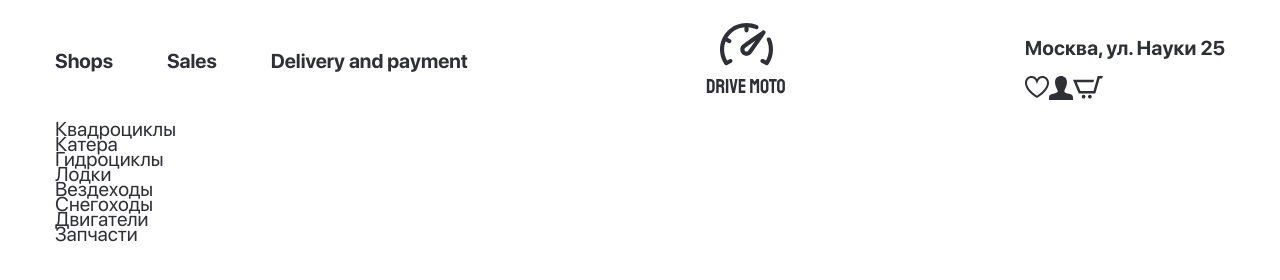
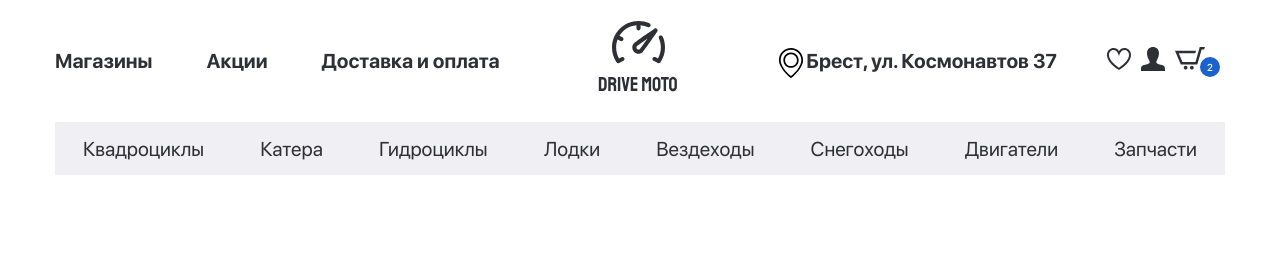
Before and after one commit to AntiHero/OnlineShop, a website: page index.html in a window 1280 px wide. Drawn offline with nearby package versions, Linux system fonts and the light colour scheme.

Commit message:
style: header section + badges add to README

```diff
--- a/css/header.css
+++ b/css/header.css
@@ -1,3 +1,10 @@
+:root {
+  --white-color: #ffffff;
+  --blue-color: #1c62cd;
+  --gray-color: #f0f0f4;
+  --black-color: #000000;
+}
+
 .header__top-inner {
   display: flex;
   justify-content: space-between;
@@ -16,4 +23,81 @@
 
 .user-list {
   display: flex;
+  align-items: center;
+  padding-right: 10px;
 }
+
+.user-list__item {
+  padding-right: 10px;
+}
+
+.header__info {
+  display: flex;
+}
+
+.header__address {
+  margin-right: 50px;
+  max-width: 300px;
+  padding-left: 30px;
+  position: relative;
+}
+
+.header__address::before {
+  content: '';
+  position: absolute;
+  background-image: url('../images/location-icon.svg');
+  width: 30px;
+  height: 30px;
+  left: 0;
+  bottom: -5px;
+}
+
+.cart-items {
+  position: relative;
+}
+
+.cart-items__count {
+  position: absolute;
+  font-weight: 500;
+  font-size: 10px;
+  line-height: 20px;
+  width: 20px;
+  height: 20px;
+  border-radius: 50%;
+  color: var(--white-color);
+  background-color: var(--blue-color);
+  text-align: center;
+  right: -15px;
+  bottom: -2px;
+}
+
+.menu-categories {
+  background-color: var(--gray-color);
+  display: flex;
+  align-items: center;
+  justify-content: space-around;
+  height: 53px;
+}
+
+.menu-categories__item {
+  padding: 15px 0 14px 0;
+  position: relative;
+}
+
+.menu-categories__item::before {
+  position: absolute;
+  display: block;
+  content: '';
+  border-bottom: solid 3px var(--blue-color);
+  transition: all 0.3s;
+  width: 0;
+  left: auto;
+  right: 0;
+  bottom: -2px;
+}
+
+.menu-categories__item:hover::before {
+  width: 100%;
+  right: auto;
+  left: 0;
+}
--- a/css/style.css
+++ b/css/style.css
@@ -5,7 +5,7 @@
   --main-color: #2f3035;
   --main-font-family: 'SFProDisplay', sans-serif;
   --main-font-weight: 400;
-  --main-line-height: 15px;
+  --main-line-height: 24px;
   --main-font-size: 20px;
   --main-container-width: 1200px;
 }
--- a/index.html
+++ b/index.html
@@ -1,5 +1,5 @@
 <!DOCTYPE html>
-<html lang="en">
+<html lang="ru">
   <head>
     <meta charset="UTF-8" />
     <meta name="viewport" content="width=device-width, initial-scale=1.0" />
@@ -16,13 +16,13 @@
             <nav class="menu">
               <ul class="menu__list">
                 <li class="menu__list-item">
-                  <a href="#" class="menu__list-link">Shops</a>
+                  <a href="#" class="menu__list-link">Магазины</a>
                 </li>
                 <li class="menu__list-item">
-                  <a href="#" class="menu__list-link">Sales</a>
+                  <a href="#" class="menu__list-link">Акции</a>
                 </li>
                 <li class="menu__list-item">
-                  <a href="#" class="menu__list-link">Delivery and payment</a>
+                  <a href="#" class="menu__list-link">Доставка и оплата</a>
                 </li>
               </ul>
             </nav>
@@ -30,7 +30,7 @@
               <img src="images/logo.svg" class="logo" alt="moto logo" />
             </a>
             <div class="header__info">
-              <p class="header__address">Москва, ул. Науки 25</p>
+              <p class="header__address">Брест, ул. Космонавтов 37</p>
               <ul class="user-list">
                 <li class="user-list__item">
                   <a href="#" class="user-list__link">
@@ -43,8 +43,9 @@
                   </a>
                 </li>
                 <li class="user-list__item">
-                  <a href="#" class="user-list__link">
+                  <a href="#" class="user-list__link cart-items">
                     <img src="images/cart-icon.svg" alt="" />
+                    <div class="cart-items__count">2</div>
                   </a>
                 </li>
               </ul>
@@ -54,7 +55,6 @@
       </div>
       <div class="header__bottom">
         <div class="container">
-          <div class="header__bottom-inner">
             <ul class="menu-categories">
               <li class="menu-categories__item">
                 <a href="#" class="menu-categories__link">Квадроциклы</a>
@@ -81,11 +81,9 @@
                 <a href="#" class="menu-categories__link">Запчасти</a>
               </li>
             </ul>
-          </div>
         </div>
       </div>
     </header>
-
     <script
       src="https://code.jquery.com/jquery-3.5.1.min.js"
       integrity="sha256-9/aliU8dGd2tb6OSsuzixeV4y/faTqgFtohetphbbj0="
```
Also changed, not shown: .github/workflows/sanity-check.yml, README.md.
